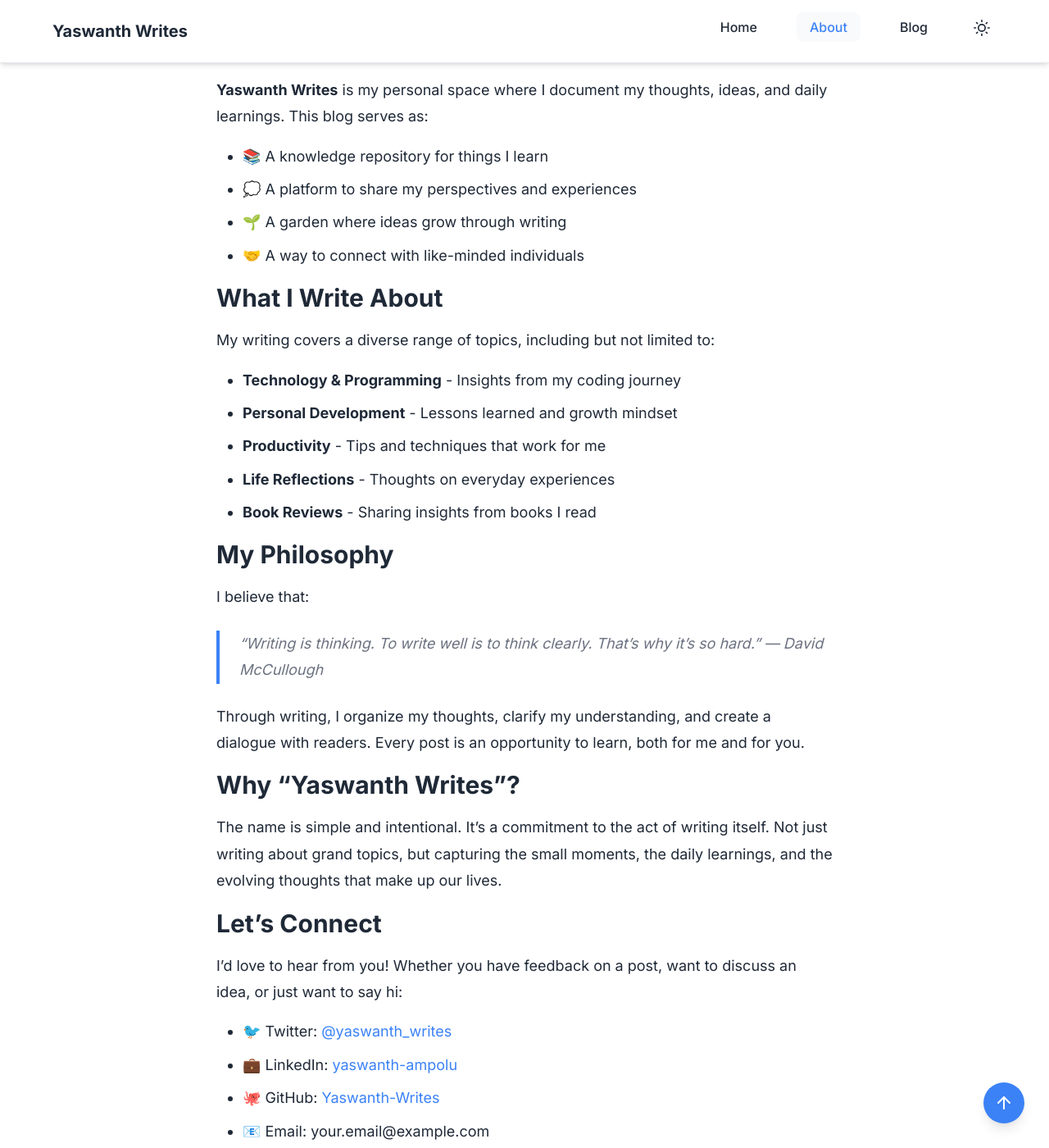
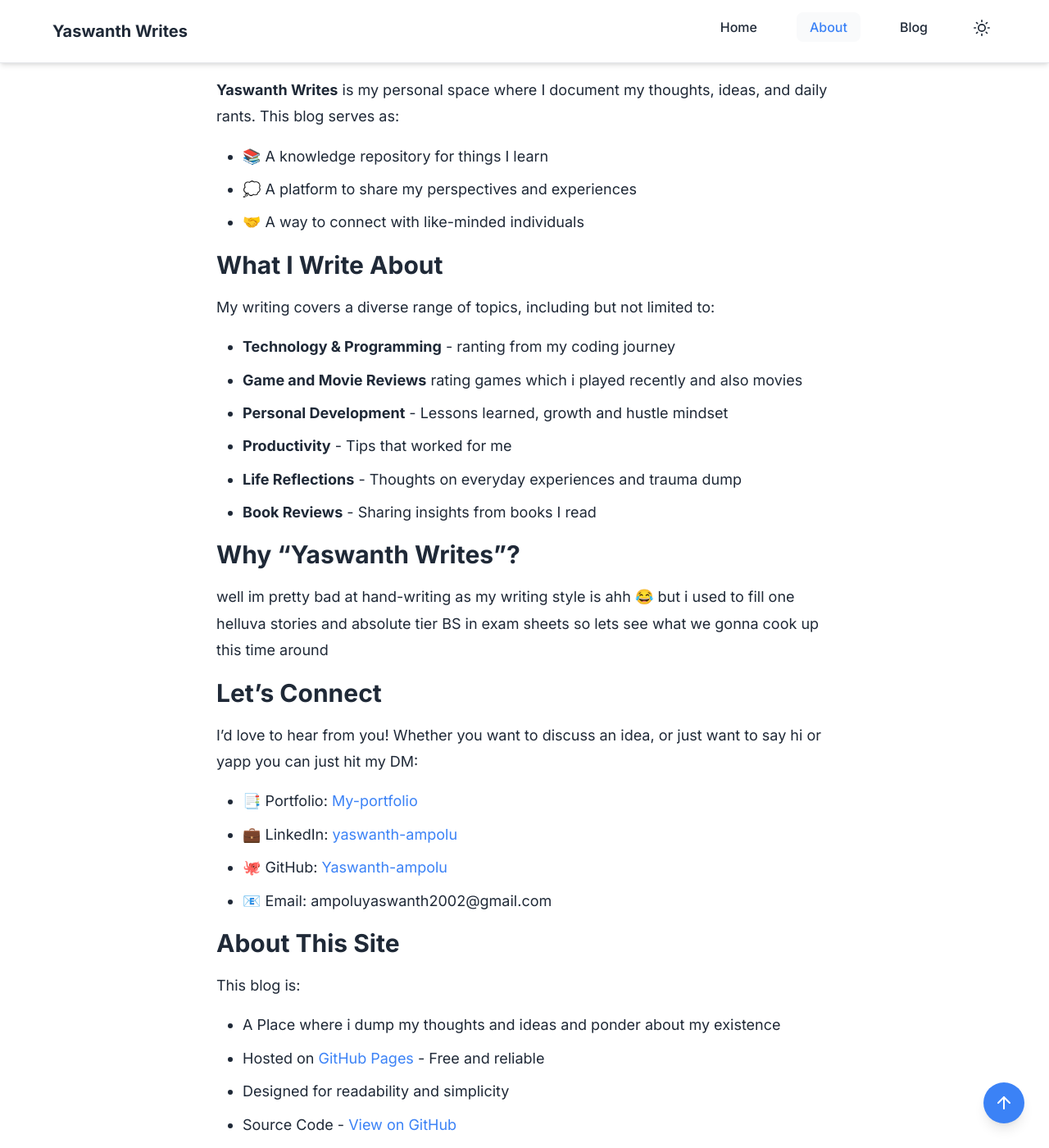
Before and after one commit to Yaswanth-ampolu/Yaswanth-Writes.github.io, a Jekyll site: the page built from about.md, in a window 1280 px wide and 1400 px high, scrolled down 473 px. Shown: the whole window at 82% size. Built offline with Jekyll 4.4.1, drawn with Linux system fonts in a browser that asks for light colours; some of the changed text lies outside the part shown.

Commit message:
Update about.md

```diff
--- a/about.md
+++ b/about.md
@@ -7,57 +7,50 @@ permalink: /about/
 
 # Hi, I'm Yaswanth! 👋
 
-Welcome to my corner of the internet. I'm **Yaswanth Ampolu**, a passionate writer and lifelong learner who believes in the power of sharing knowledge.
+Welcome to my mini internet. I'm **Yaswanth Ampolu**, just a guy who's into travelling , gaming, movies and hustle mindset
 
 ## About This Blog
 
-**Yaswanth Writes** is my personal space where I document my thoughts, ideas, and daily learnings. This blog serves as:
+**Yaswanth Writes** is my personal space where I document my thoughts, ideas, and daily rants. This blog serves as:
 
 - 📚 A knowledge repository for things I learn
 - 💭 A platform to share my perspectives and experiences
-- 🌱 A garden where ideas grow through writing
 - 🤝 A way to connect with like-minded individuals
 
 ## What I Write About
 
 My writing covers a diverse range of topics, including but not limited to:
 
-- **Technology & Programming** - Insights from my coding journey
-- **Personal Development** - Lessons learned and growth mindset
-- **Productivity** - Tips and techniques that work for me
-- **Life Reflections** - Thoughts on everyday experiences
+- **Technology & Programming** - ranting from my coding journey
+- **Game and Movie Reviews** rating games which i played recently and also movies
+- **Personal Development** - Lessons learned, growth and hustle mindset
+- **Productivity** - Tips that worked for me
+- **Life Reflections** - Thoughts on everyday experiences and trauma dump
 - **Book Reviews** - Sharing insights from books I read
 
-## My Philosophy
 
-I believe that:
-
-> "Writing is thinking. To write well is to think clearly. That's why it's so hard."
-> — David McCullough
-
-Through writing, I organize my thoughts, clarify my understanding, and create a dialogue with readers. Every post is an opportunity to learn, both for me and for you.
 
 ## Why "Yaswanth Writes"?
 
-The name is simple and intentional. It's a commitment to the act of writing itself. Not just writing about grand topics, but capturing the small moments, the daily learnings, and the evolving thoughts that make up our lives.
+well im pretty bad at hand-writing as my writing style is ahh 😂 but i used to fill one helluva stories and absolute tier BS in exam sheets so lets see what we gonna cook up this time around
 
 ## Let's Connect
 
-I'd love to hear from you! Whether you have feedback on a post, want to discuss an idea, or just want to say hi:
+I'd love to hear from you! Whether you want to discuss an idea, or just want to say hi or yapp you can just hit my DM:
 
-- 🐦 Twitter: [@yaswanth_writes](https://twitter.com/yaswanth_writes)
-- 💼 LinkedIn: [yaswanth-ampolu](https://linkedin.com/in/yaswanth-ampolu)
-- 🐙 GitHub: [Yaswanth-Writes](https://github.com/Yaswanth-Writes)
-- 📧 Email: your.email@example.com
+- 📑 Portfolio: [My-portfolio](https://yaswanth-ampolu.github.io/Ampolu-Yaswanth/)
+- 💼 LinkedIn: [yaswanth-ampolu](https://www.linkedin.com/in/yaswanth-ampolu-a2b110238/)
+- 🐙 GitHub: [Yaswanth-ampolu](https://github.com/Yaswanth-ampolu)
+- 📧 Email: ampoluyaswanth2002@gmail.com
 
 ## About This Site
 
 This blog is:
 
-- Built with [Jekyll](https://jekyllrb.com/) - A static site generator
+- A Place where i dump my thoughts and  ideas and ponder about my existence
 - Hosted on [GitHub Pages](https://pages.github.com/) - Free and reliable
 - Designed for readability and simplicity
-- Open source - [View on GitHub](https://github.com/Yaswanth-Writes/yaswanth-writes.github.io)
+- Source Code - [View on GitHub](https://github.com/Yaswanth-ampolu/Yaswanth-Writes.github.io/)
 
 ---
 
```
